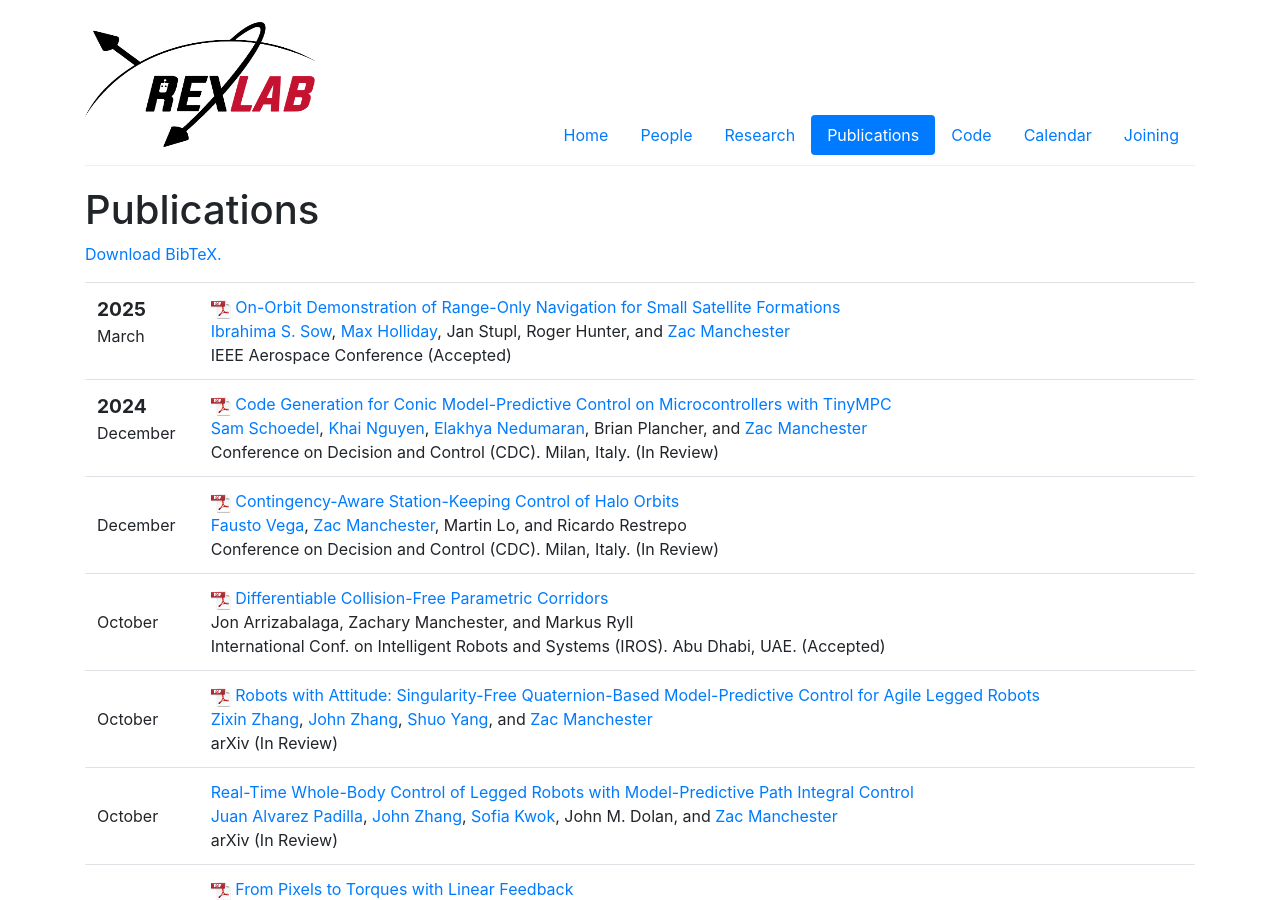
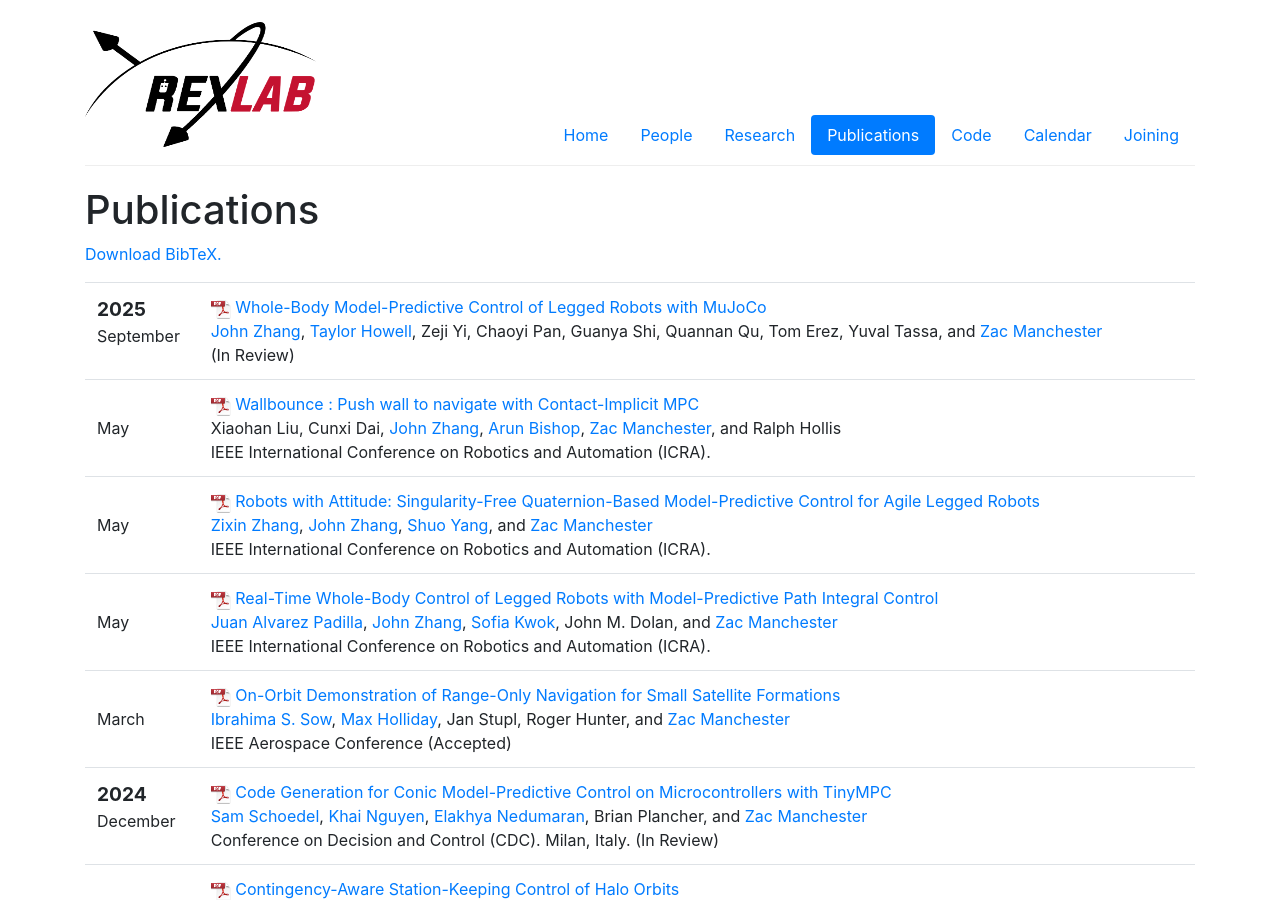
Before and after one commit to RoboticExplorationLab/roboticexplorationlab.github.io, a Jekyll site: the page built from publications.html, in a window 1280 px wide and 900 px high. Built offline with Jekyll 4.4.1, drawn with Linux system fonts in a browser that asks for light colours; a script that is not in the unit is left out; some of the changed text lies outside the part shown.

Commit message:
update papers

```diff
--- a/_data/pubs.yml
+++ b/_data/pubs.yml
@@ -1,3 +1,11 @@
+- title: "Whole-Body Model-Predictive Control of Legged Robots with MuJoCo"
+  authors: [john, taylor, Zeji Yi, Chaoyi Pan, Guanya Shi, Quannan Qu, Tom Erez, Yuval Tassa, zac]
+  publsiher: arxiv
+  pub-type: conference
+  date: 2025-09-01
+  pdf: https://arxiv.org/pdf/2410.01939
+  status: In Review
+
 - title: "On-Orbit Demonstration of Range-Only Navigation for Small Satellite Formations"
   authors: [ibrahima, max, Jan Stupl, Roger Hunter, zac]
   publisher: IEEE Aerospace Conference
@@ -8,19 +16,29 @@
 
 - title: "Real-Time Whole-Body Control of Legged Robots with Model-Predictive Path Integral Control"
   authors: [juan, john, sofia, John M. Dolan, zac]
-  publisher: arXiv
+  publisher: IEEE International Conference on Robotics and Automation
+  abbrv: ICRA
   pub-type: conference
-  date: 2024-10-11
-  pdf: https://whole-body-mppi.github.io//
-  status: In Review
+  date: 2025-05-19
+  pdf: https://arxiv.org/pdf/2409.10469
+  # status: In Review
 
 - title: "Robots with Attitude: Singularity-Free Quaternion-Based Model-Predictive Control for Agile Legged Robots"
   authors: [zixin, john, shuo, zac]
-  publisher: arXiv
+  publisher: IEEE International Conference on Robotics and Automation
+  abbrv: ICRA
   pub-type: conference
-  date: 2024-10-11
+  date: 2025-05-19
   pdf: https://arxiv.org/pdf/2409.09940
-  status: In Review
+  # status: In Review
+
+- title: "Wallbounce : Push wall to navigate with Contact-Implicit MPC"
+  authors: [Xiaohan Liu, Cunxi Dai, john, arun, zac, Ralph Hollis]
+  publisher: IEEE International Conference on Robotics and Automation
+  abbrv: ICRA
+  pub-type: conference
+  date: 2025-05-19
+  pdf: https://arxiv.org/pdf/2411.01387
 
 - title: "Differentiable Collision-Free Parametric Corridors"
   authors: [Jon Arrizabalaga, Zachary Manchester, Markus Ryll]
@@ -196,7 +214,7 @@
   publisher: IEEE Transactions on Robotics
   pdf: contact_implicit_mpc_paper.pdf
   projects: [ci_mpc]
-  status: Conditionally Accepted
+  status: Accepted
 
 - title: "SLoMo: A General System for Legged Robot Motion Imitation from Casual Videos"
   authors: [john, shuo, Gengshan Yang, arun, swamig, Deva Ramanan, zac]
```
